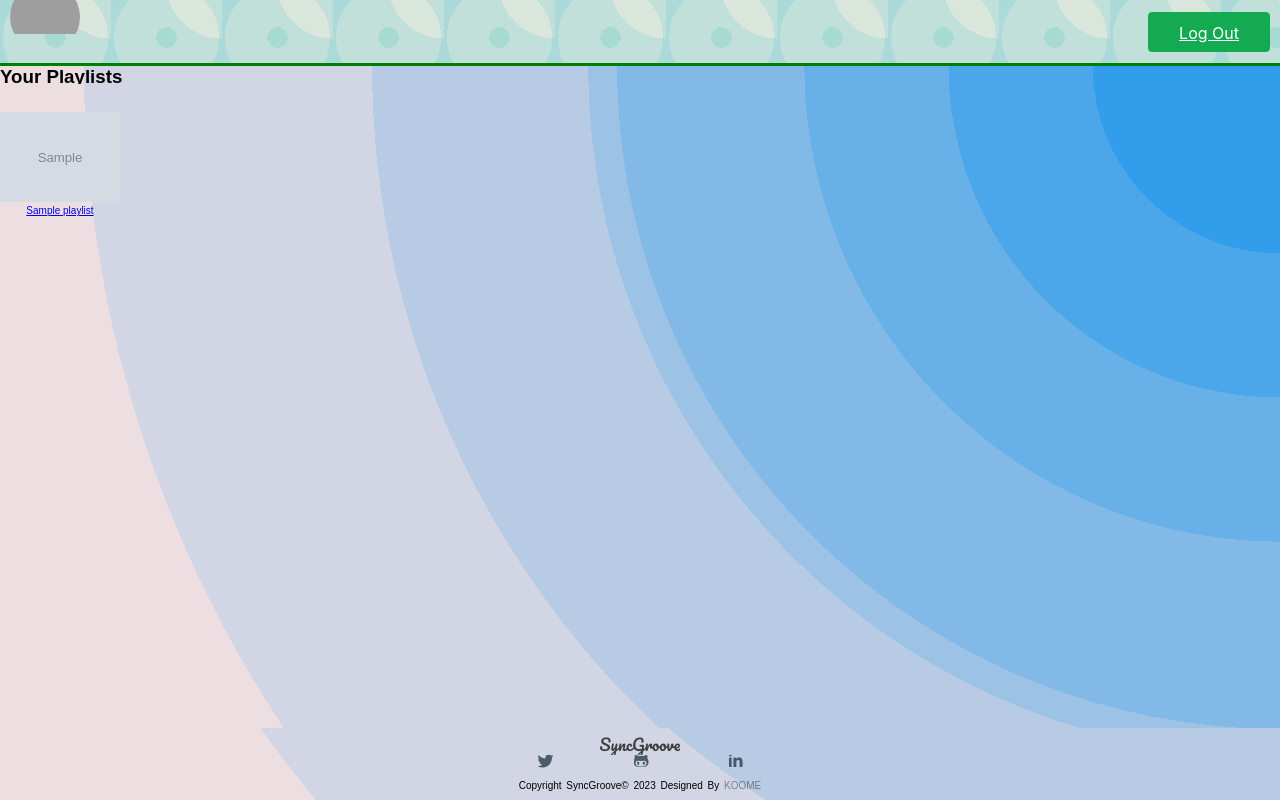
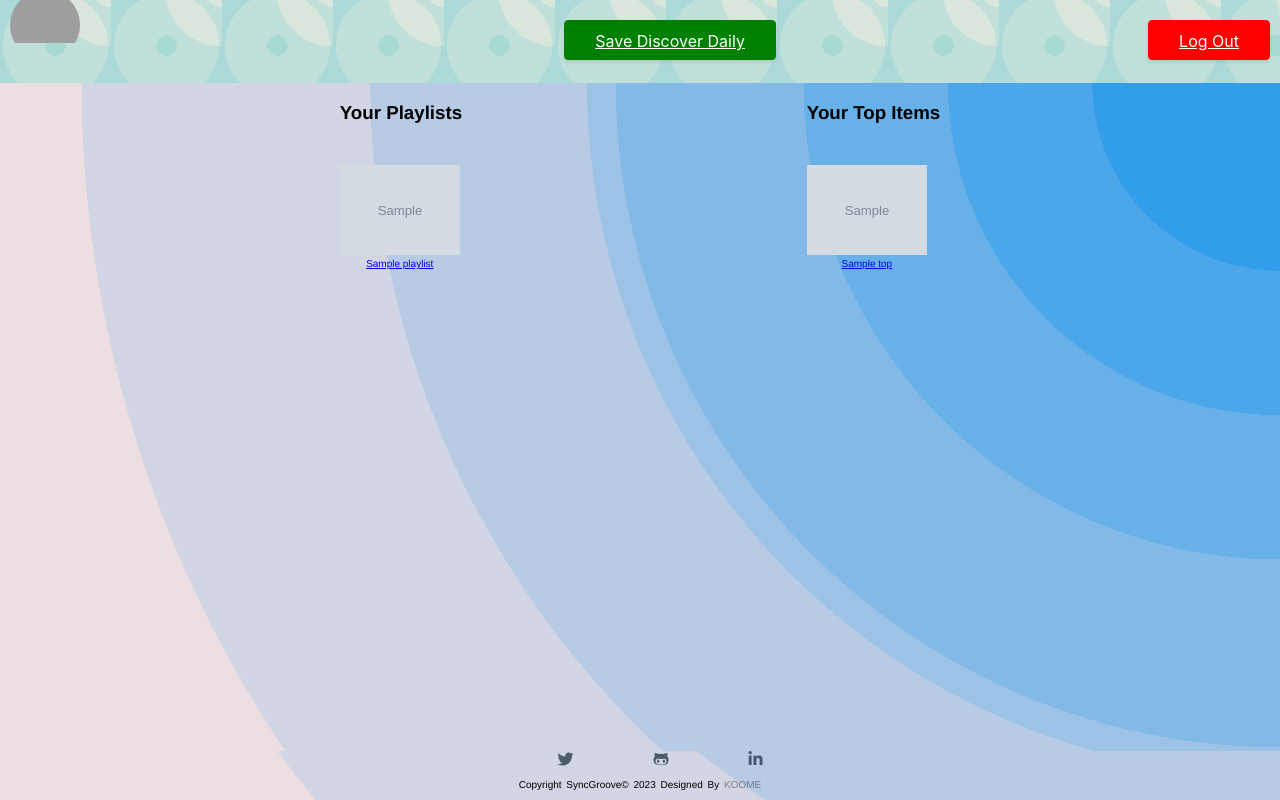
Before and after one commit to koome00/SyncGroove, a Flask app: template app/templates/index.html in a window 1280 px wide. Run offline with Flask 3, Linux system fonts and the light colour scheme; the template is opened without the code that fills it: most values are stand-ins (such as "Sample title", 1, 10 or a date in 2020); grey boxes marked "Sample" are stand-in pictures; grey boxes are pictures that could not be loaded.

Commit message:
add top tracks

```diff
--- a/app/static/css/index.css
+++ b/app/static/css/index.css
@@ -75,12 +75,59 @@ body {
     font-size: 20px;
     font-weight: 500;
     color: black;
+    margin-bottom: 0px;
 }
 
 .user-details .followers{
     font-size: 10px;
     font-weight: 500;
+    margin-top: 0px;
+    margin-bottom: 0px;
 }
+
+.save-playlist {
+    display: flex;
+    height: 40px;
+    text-align: center;
+    justify-content: center;
+    margin-right: 10px;
+}
+
+.save-button {
+    background-color: green;
+    border: 1px solid green;
+    border-radius: 4px;
+    box-shadow: rgba(0, 0, 0, .1) 0 2px 4px 0;
+    box-sizing: border-box;
+    color: #fff;
+    cursor: pointer;
+    font-family: "Akzidenz Grotesk BQ Medium", -apple-system, BlinkMacSystemFont, sans-serif;
+    font-size: 16px;
+    font-weight: 400;
+    outline: none;
+    outline: 0;
+    padding: 10px 25px;
+    text-align: center;
+    transform: translateY(0);
+    transition: transform 150ms, box-shadow 150ms;
+    user-select: none;
+    -webkit-user-select: none;
+    touch-action: manipulation;
+}
+
+.save-button:hover {
+    box-shadow: rgba(0, 0, 0, .15) 0 3px 9px 0;
+    transform: translateY(-2px);
+}
+
+@media (min-width: 768px) {
+    .save-button {
+        padding: 10px 30px;
+    }
+}
+
+
+
 
 .log-out {
     display: flex;
@@ -93,8 +140,8 @@ body {
 
 .logout-button {
 
-    background-color: #13aa52;
-    border: 1px solid #13aa52;
+    background-color: red;
+    border: 1px solid red;
     border-radius: 4px;
     box-shadow: rgba(0, 0, 0, .1) 0 2px 4px 0;
     box-sizing: border-box;
@@ -128,12 +175,12 @@ body {
 
 .container-column {
     display: flex;
-    flex-direction: column;
+
     gap: 10px;
     height: auto;
 
     flex-grow: 1;
-    justify-content: flex-start;
+    justify-content: space-evenly;
     overflow: auto;
     gap: 5px;
     background-image: radial-gradient(circle at top right, rgb(49, 157, 235) 0%, rgb(49, 157, 235) 13%,rgb(76, 166, 234) 13%, rgb(76, 166, 234) 23%,rgb(103, 176, 232) 23%, rgb(103, 176, 232) 33%,rgb(130, 185, 231) 33%, rgb(130, 185, 231) 46%,rgb(156, 194, 230) 46%, rgb(156, 194, 230) 48%,rgb(183, 203, 229) 48%, rgb(183, 203, 229) 63%,rgb(210, 213, 227) 63%, rgb(210, 213, 227) 83%,rgb(237, 222, 226) 83%, rgb(237, 222, 226) 100%);
@@ -141,11 +188,12 @@ body {
 
 
 
-
+.column-one {
+    display: flex;
+    flex-direction: column;
+}
 .title {
     display: flex;
-
-
 
 }
 
@@ -180,3 +228,98 @@ body {
         width:100%;
     }
 }
+
+
+.column-two{
+    display: flex;
+    flex-direction: column;
+}
+.top {
+    display: flex;
+
+    flex-wrap: wrap;
+    align-content: flex-start;
+    justify-content: flex-start;
+    gap: 10px;
+    overflow: auto;
+
+}
+footer {
+    position: absolute;
+    left: 0;
+    right: 0;
+    bottom: 0;
+    width: 100%;
+    font-family: "Open Sans";
+    margin-top: auto;
+    padding-top: 0px;
+    color: black;
+}
+.footer-content h3{
+    font-family: "Pacifico", sans-serif;
+    font-size: 1em;
+    color: black;
+    user-select: none;
+    font-weight: 400;
+    text-transform: capitalize;
+    line-height: 2rem;
+}
+
+.footer-content {
+    display:  flex;
+    align-items: center;
+    justify-content: center;
+    flex-direction: column;
+    text-align: center;
+    padding: 0px 0;
+    opacity: 0.7;
+}
+
+
+.footer-content p{
+    max-width: 500px;
+    margin: 10px auto;
+    line-height: 28px;
+    font-size: 14px;
+}
+
+.socials {
+    list-style: none;
+    display: flex;
+    align-items: center;
+    justify-content: center;
+    margin: 0rem 0 0rem 0;
+}
+
+.socials li {
+    margin: 0px 40px;
+}
+
+@media screen and (max-width: 768px) {
+    .socials li {
+        margin: 0 20px; /* Widened margin for smaller screens */
+    }
+}
+
+
+.footer-bottom {
+
+    width: 100vw;
+    display: flex;
+    align-items: center;
+    justify-content: center;
+    text-align: center;
+}
+
+.footer-bottom p{
+    font-size: 10px;
+    word-spacing: 2px;
+    text-transform: capitalize;
+
+}
+
+.footer-bottom span{
+    text-transform: uppercase;
+    opacity: .4;
+    font-weight: 200;
+}
--- a/app/templates/index.html
+++ b/app/templates/index.html
@@ -5,7 +5,7 @@
   <meta name="viewport" content="width=device-width, initial-scale=1.0">
   <link rel="icon" href="..\static\images\icons8-music-16.png" sizes="16x16">
   <link rel="stylesheet" href="..\static\css\index.css" >
-  <link rel="stylesheet" href="..\static\css\common.css" >
+
   <link rel="stylesheet" href="https://fonts.googleapis.com/css?family=Pacifico">
   <link rel="stylesheet" href="https://cdnjs.cloudflare.com/ajax/libs/font-awesome/6.5.1/css/all.min.css" integrity="sha512-DTOQO9RWCH3ppGqcWaEA1BIZOC6xxalwEsw9c2QQeAIftl+Vegovlnee1c9QX4TctnWMn13TZye+giMm8e2LwA==" crossorigin="anonymous" referrerpolicy="no-referrer" />
   <title>SyncGroove</title>
@@ -24,6 +24,10 @@
             <p class="followers">followers • {{ followers }}</p>
           </div>
         </div>
+
+        <div class="save-playlist">
+          <a href="{{ url_for('featured_playlists') }}" class="save-button">Save Discover Daily</a>
+        </div>
         <div class="log-out">
           <a href="{{ url_for('logout') }}" class="logout-button">Log Out</a>
         </div>
@@ -33,7 +37,7 @@
 
     <div class="container-column">
 
-
+      <div class="column-one">
         <div class="title">
           <h3 class="display"> Your Playlists</h3>
         </div>
@@ -50,12 +54,28 @@
         {% endfor %}
       </div>
       </div>
-
+      <div class="column-2">
+        <div class="title">
+          <h3 class="display"> Your Top Items</h3>
+        </div>
+        <div class="top">
+          {% for items in top %}
+            <div class="item">
+              {% if items.images and items.images|length > 0 %}
+            <img src="{{ items.images[0].url }}" alt="Artist Image" style="width: 120px;" class="p-image">
+        {% else %}
+            <img src="..\static\images\spotify(1).png" alt="Placeholder Image" style="width: 120px;" class="p-image">
+        {% endif %}
+                <a href="{{items.external_urls.spotify}}" class="name">{{items.name}}</a>
+            </div>
+        {% endfor %}
+      </div>
+      </div>
+    </div>
 
 
 
       <div class="footer-content">
-      <h3>SyncGroove</h3>
         <ul class="socials">
           <li><a href="https://twitter.com/khvfv_" target="_blank"><i class="fa-brands fa-twitter" style="color: #162938;"></i></a></li>
           <li><a href="https://github.com/koome00" target="_blank"><i class="fa-brands fa-github-alt" style="color: #162938;"></i></a></li>
@@ -69,5 +89,10 @@
 
 
 
+
+
+
+
+
 </body>
 </html>
```
Lines whose indentation alone changed are shown as unchanged.
